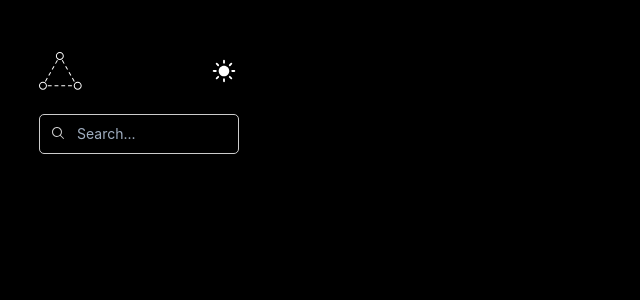
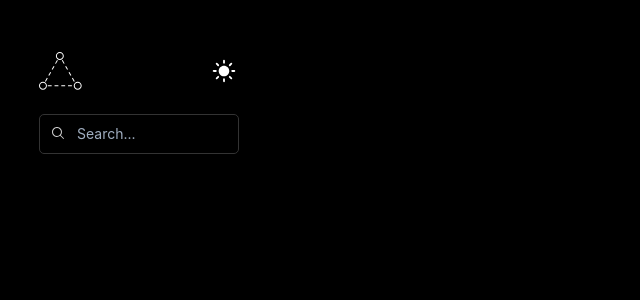
Before and after one commit to 0-void/next-design, a Next.js app: page / in a window 1280 px wide. Shown: the top 300 px of the page, without its empty margins (0-640 px from the left). Built offline with nearby package versions, Linux system fonts and the light colour scheme.

Commit message:
border fix

```diff
--- a/components/SearchBar/SearchBar.js
+++ b/components/SearchBar/SearchBar.js
@@ -1,4 +1,5 @@
 import useTheme from "../../lib/Hooks/useTheme";
+import { DARK } from "../../service/constants/index";
 
 const SearchBar = () => {
   const { cssProperties, theme } = useTheme();
@@ -6,7 +7,9 @@ const SearchBar = () => {
 
   return (
     <div
-      className={`container ${styles.background} lightBorder"
+      className={`container ${styles.background} ${
+        theme === DARK && "lightBorder"
+      }
       }`}
     >
       <span className="px-3 search">
```
